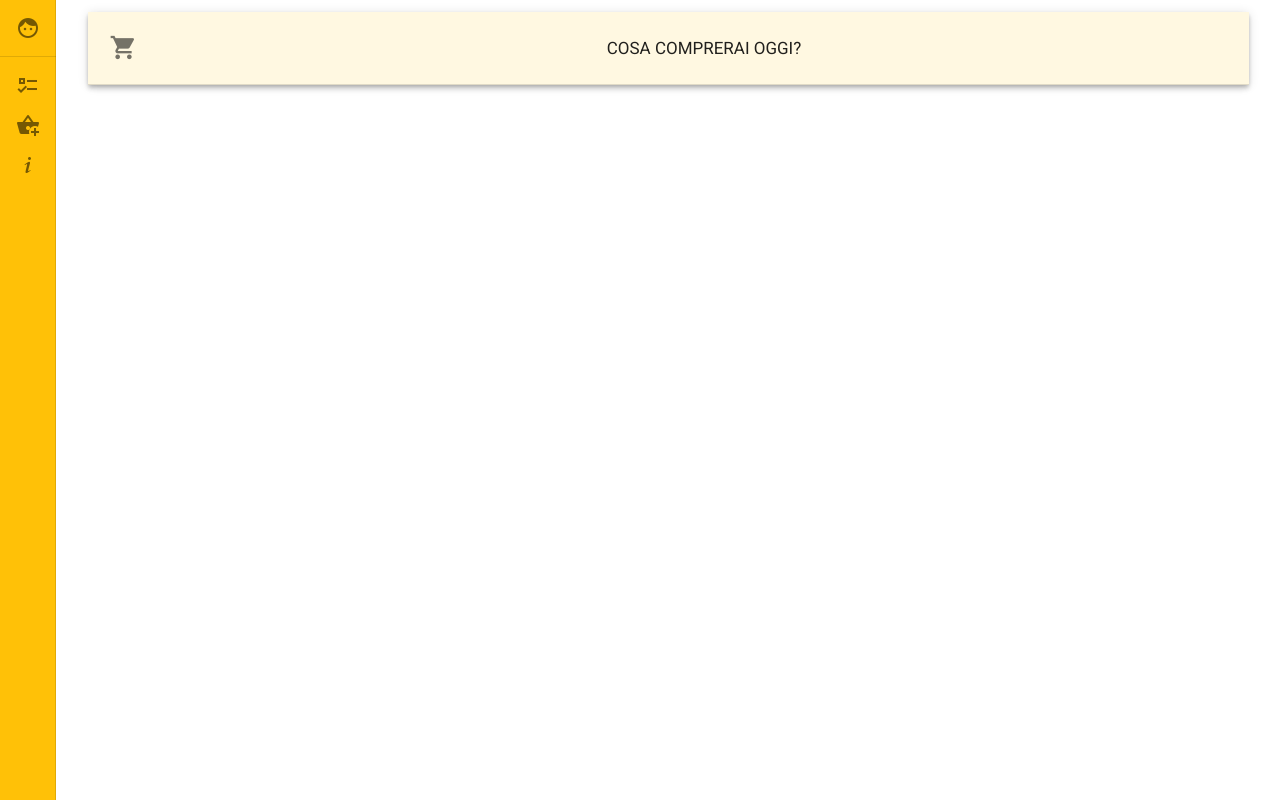
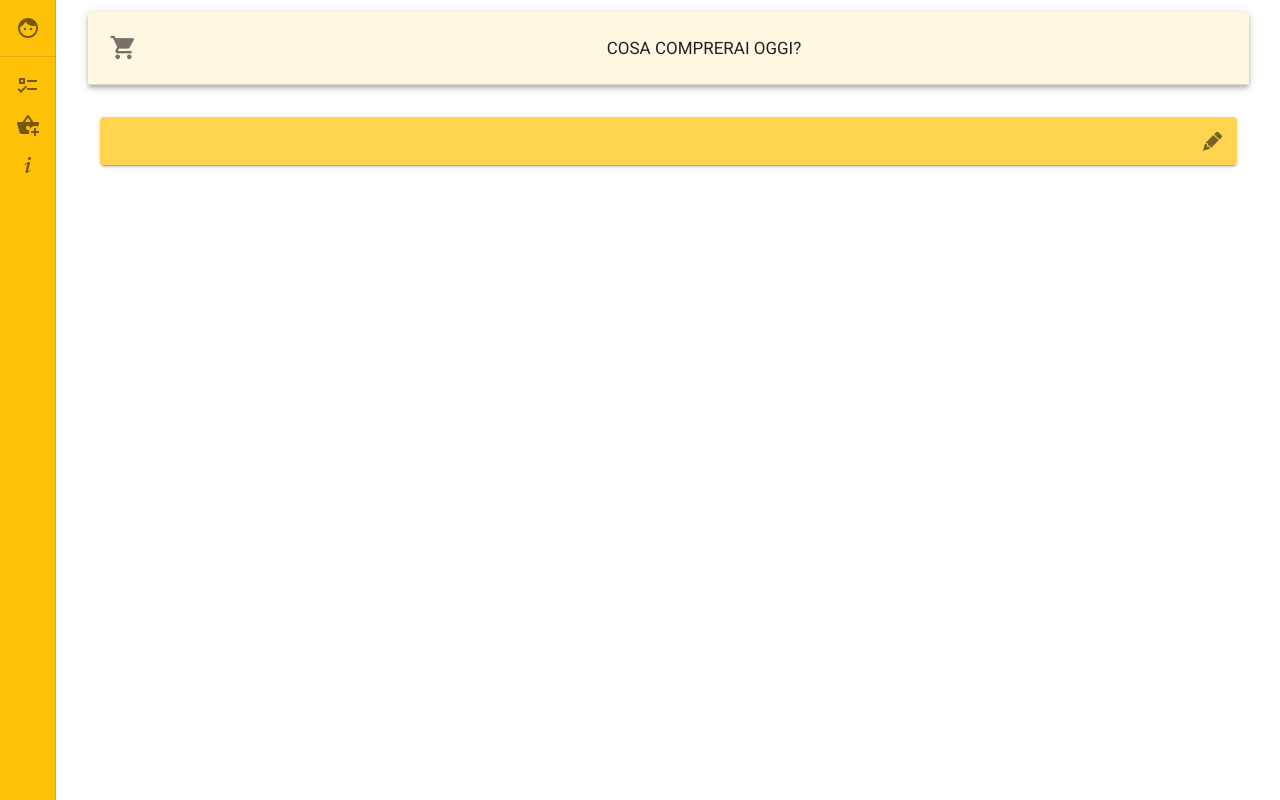
Before and after one commit to DomeT99/ToDoVue, a Vue app: page /#/tobuy in a window 1280 px wide. Built offline with nearby package versions, Linux system fonts and the light colour scheme.

Commit message:
Ultimata lista di cose da comprare

```diff
--- a/src/views/ListToBuy.vue
+++ b/src/views/ListToBuy.vue
@@ -1,20 +1,41 @@
 <template>
   <v-container>
     <banner :iconList="icona">Cosa comprerai oggi?</banner>
+    <input-element @WriteItem="buys.push($event)"></input-element>
+    <card :deleteItem="deleteItem" :items="buys"></card>
   </v-container>
 </template>
 
 <script>
 import Banner from "../components/Banner.vue";
+import InputElement from "../components/InputElement.vue";
+import Card from "../components/ItemInsert.vue";
 export default {
   name: "ToBuy",
   data() {
     return {
       icona: "mdi-cart",
+      buys: JSON.parse(localStorage.getItem("itemToBuy")) || [],
     };
+  },
+  methods: {
+    deleteItem(id) {
+      const itemIndex = this.buys.findIndex((item) => item.id === id);
+      this.buys.splice(itemIndex, 1);
+    },
   },
   components: {
     Banner,
+    InputElement,
+    Card,
+  },
+  watch: {
+    buys: {
+      deep: true,
+      handler(newValue) {
+        localStorage.setItem("itemToBuy", JSON.stringify(newValue));
+      },
+    },
   },
 };
 </script>
```
